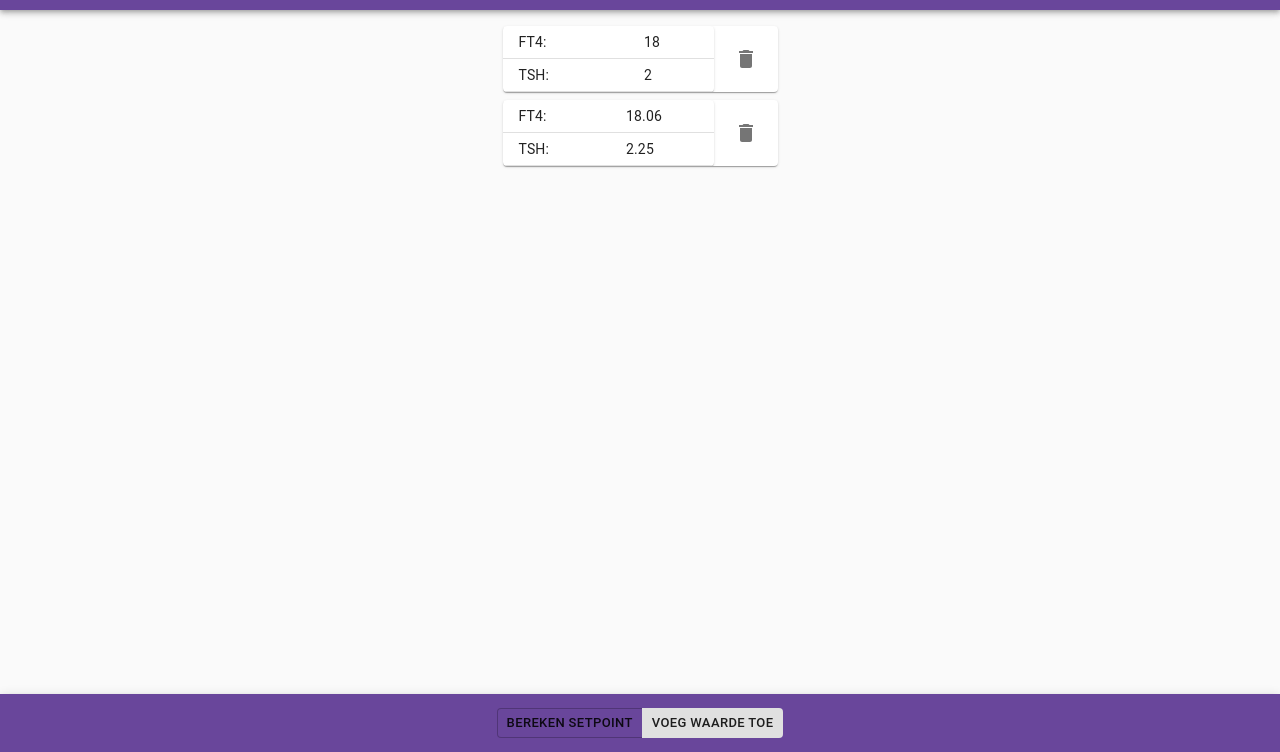
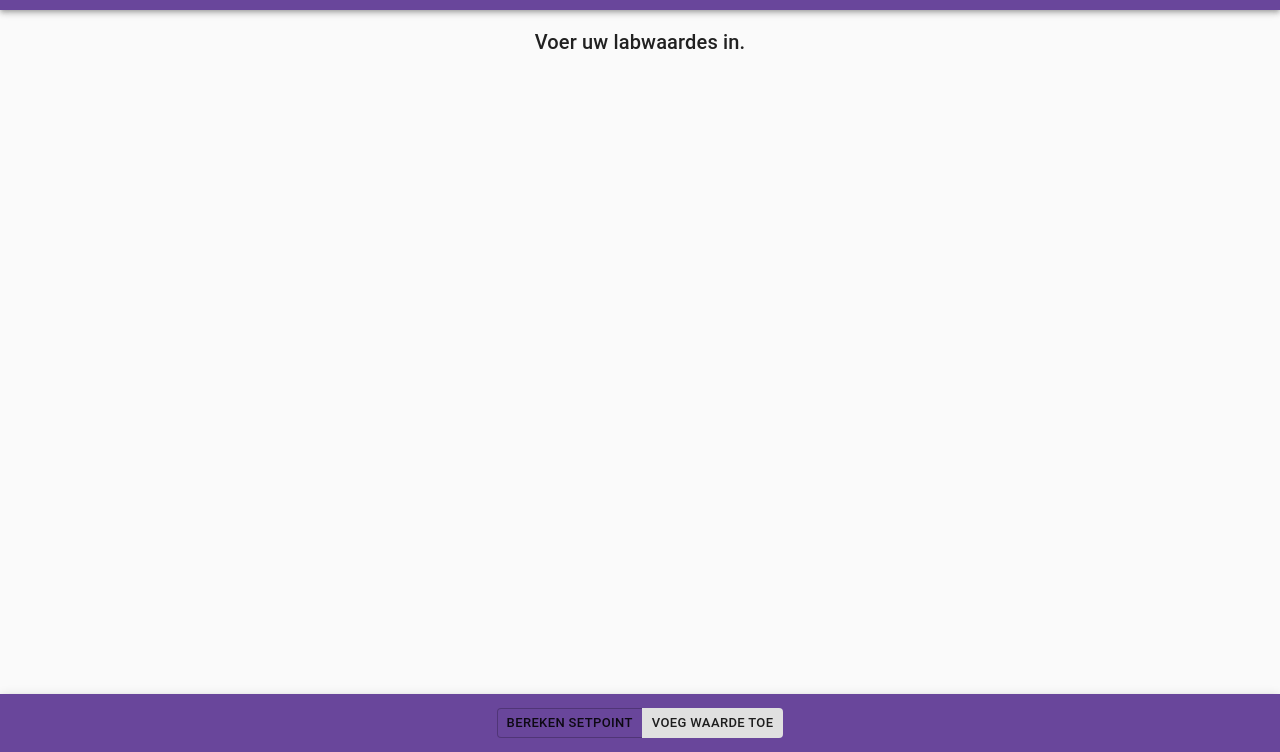
Before and after one commit to Marco-Daniel/Thyroid-setpoint-app, a Gatsby site: page / in a window 1280 px wide. Shown: the part 48-800 px from the top of the page. Built offline with nearby package versions, Linux system fonts and the light colour scheme; Gatsby itself is replaced by a stand-in of ours.

Commit message:
removed test array

```diff
--- a/src/app/index.jsx
+++ b/src/app/index.jsx
@@ -28,12 +28,7 @@ const reducer = (state, action) => {
 }
 
 const SetpointApp = () => {
-  const [state, dispatch] = useReducer(reducer, {
-    values: [
-      { ft4: 18, tsh: 2 },
-      { ft4: 18.06, tsh: 2.25 },
-    ],
-  })
+  const [state, dispatch] = useReducer(reducer, { values: [] })
 
   return (
     <>
```
